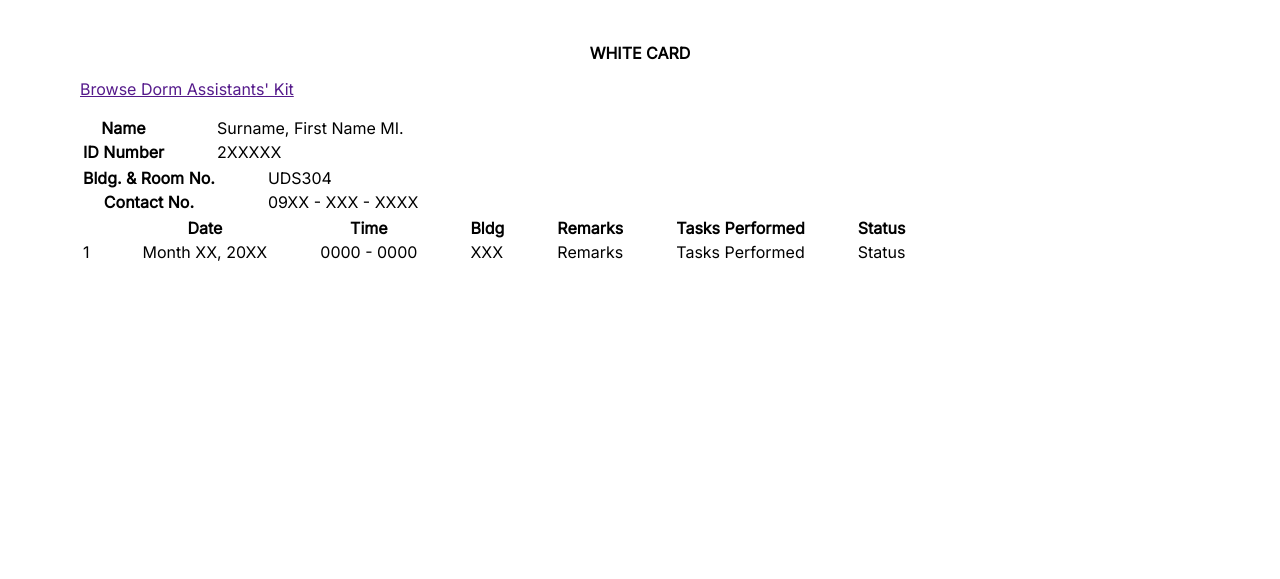
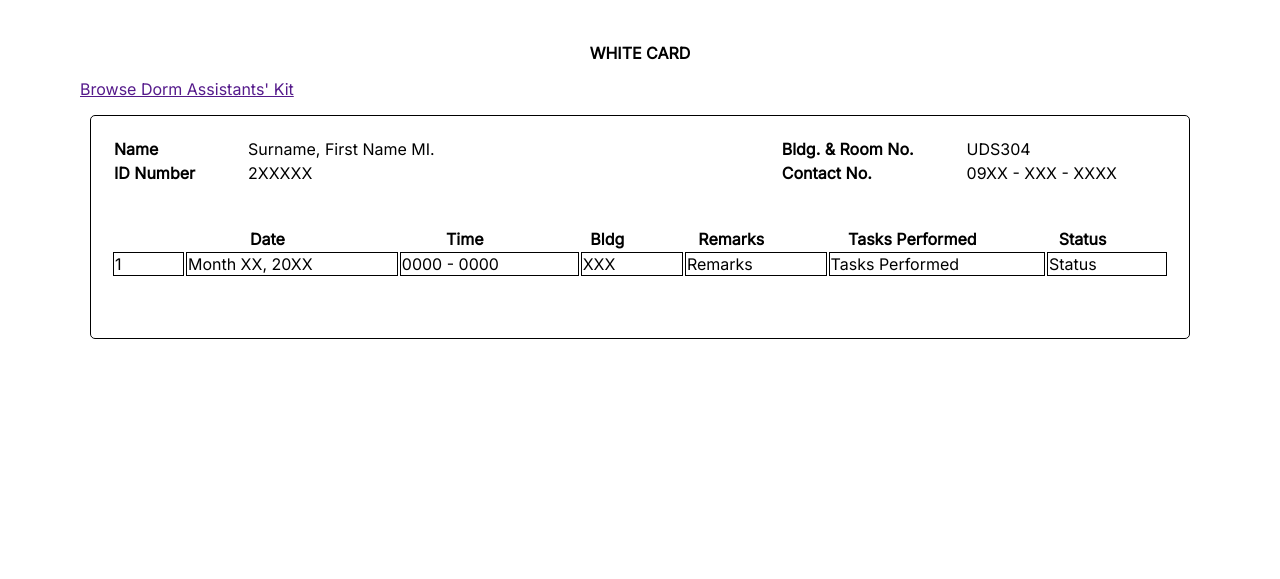
Before and after one commit to IrishMorales/dorm-service-tracker, a Django app: page /white_card/ in a window 1280 px wide. Shown: the part 164-743 px from the top of the page. Run offline with Django 4.2, Linux system fonts and the light colour scheme; the visitor is signed in with stand-in values (Sample User, id 1); data that the repository does not hold is empty.

Commit message:
Add white card style

```diff
--- a/static/base.css
+++ b/static/base.css
@@ -120,3 +120,11 @@ table * {
 .profile-deloading, .profile-signup {
     text-align: center;
 }
+
+.white_card-table {
+    margin: 40px 0;
+}
+
+.white_card-table td {
+    border: 1px solid;
+}
--- a/templates/white_card.html
+++ b/templates/white_card.html
@@ -16,34 +16,33 @@
 <h2>White Card</h2>
 <p><a href="">Browse Dorm Assistants' Kit</a></p>
 
-<div>
-    <div>
+<div class="card">
+    <div class="flex-row">
         <table>
-            <tr>
+            <tr class="align-left">
                 <th>Name</th>
                 <td>Surname, First Name MI.</td>
             </tr>
-            <tr>
+            <tr class="align-left">
                 <th>ID Number</th>
                 <td>2XXXXX</td>
             </tr>
         </table>
-    </div>
-
-    <div>
+        <div class="flex"></div>
         <table>
-            <tr>
+            <tr class="align-left">
                 <th>Bldg. & Room No.</th>
                 <td>UDS304</td>
             </tr>
-            <tr>
+            <tr class="align-left">
                 <th>Contact No.</th>
                 <td>09XX - XXX - XXXX</td>
             </tr>
         </table>
     </div>
 
-    <table>
+    <div class="flex-column white_card-table">
+        <table class="flex">
             <tr>
                 <th></th>
                 <th>Date</th>
@@ -64,5 +63,6 @@
             </tr>
         </table>
     </div>
+</div>
 </main>
 {% endblock %}
```
Lines whose indentation alone changed are shown as unchanged.
